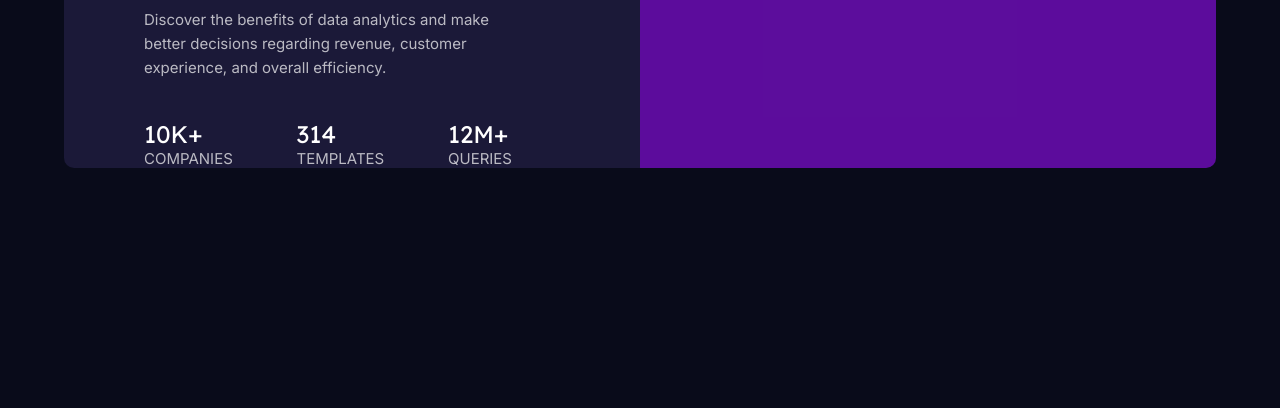
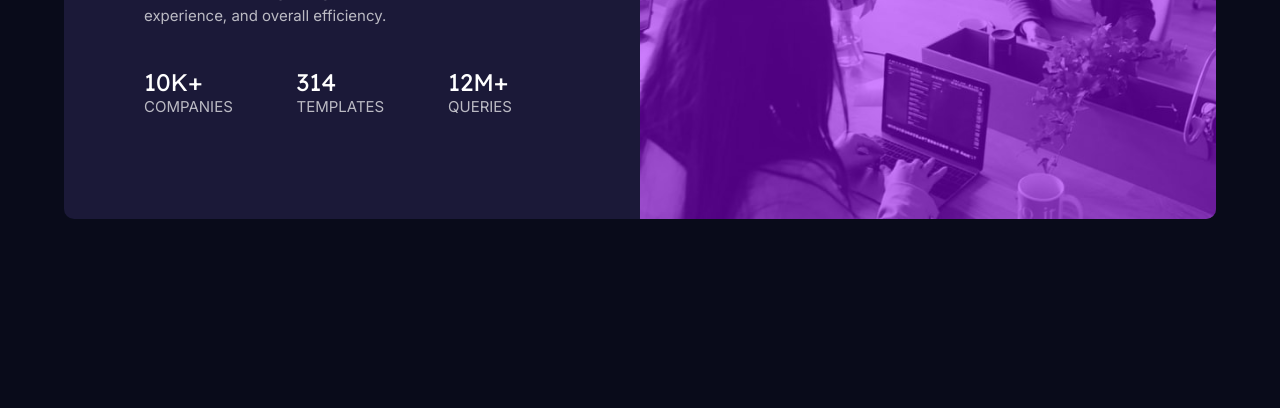
Before and after one commit to schummbo/frontend-mentor-stats-preview-card-component, a plain HTML site: page index.html in a window 1280 px wide. Shown: the part 392-800 px from the top of the page. Drawn offline with Linux system fonts and the light colour scheme; the site is published under a folder, as on GitHub Pages, so addresses that start at the root find nothing.

Commit message:
Fix an issue with the path and an accessibility bug.

```diff
--- a/index.html
+++ b/index.html
@@ -58,7 +58,7 @@
     </div>
 
     <div id="herocontainer">
-      <img id="heroimage" src="/images/image-header-mobile.jpg" />
+      <img id="heroimage" src="./images/image-header-mobile.jpg" alt="hero image" />
     </div>
 
   </main>
```
